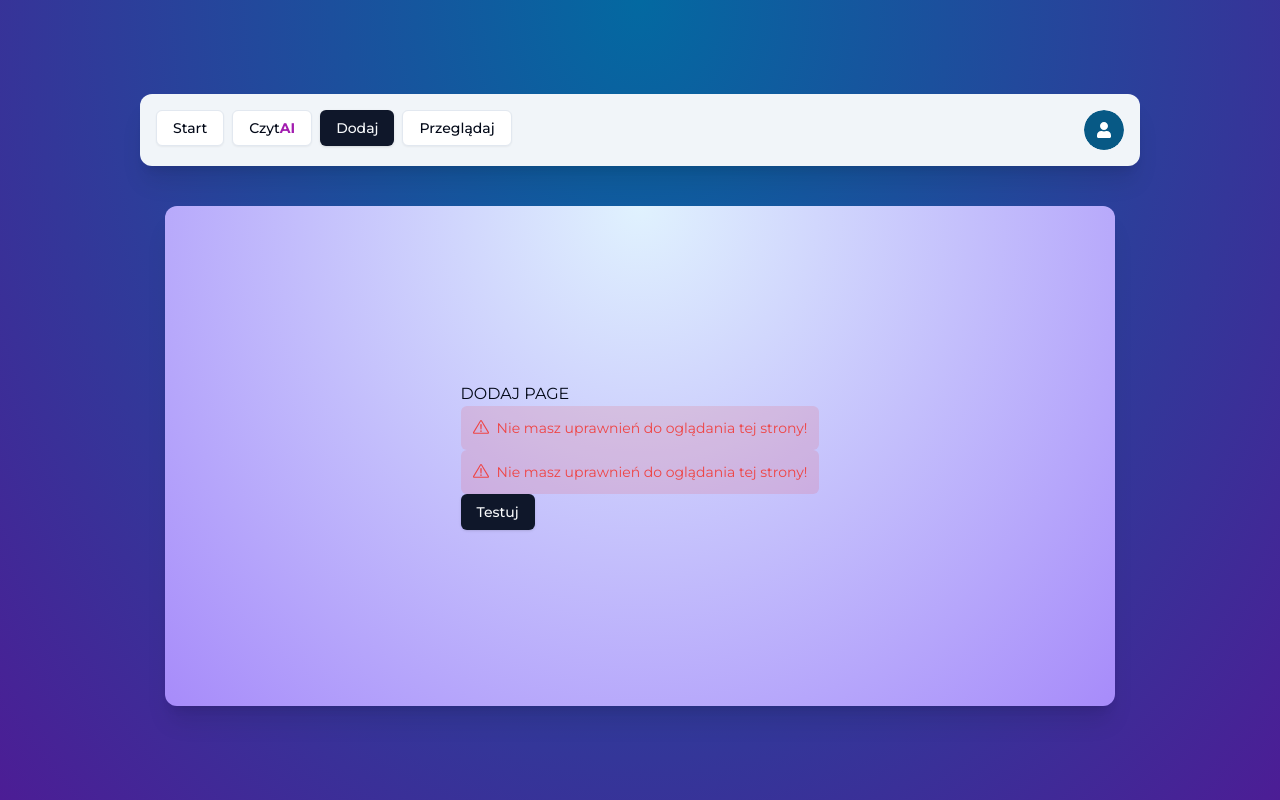
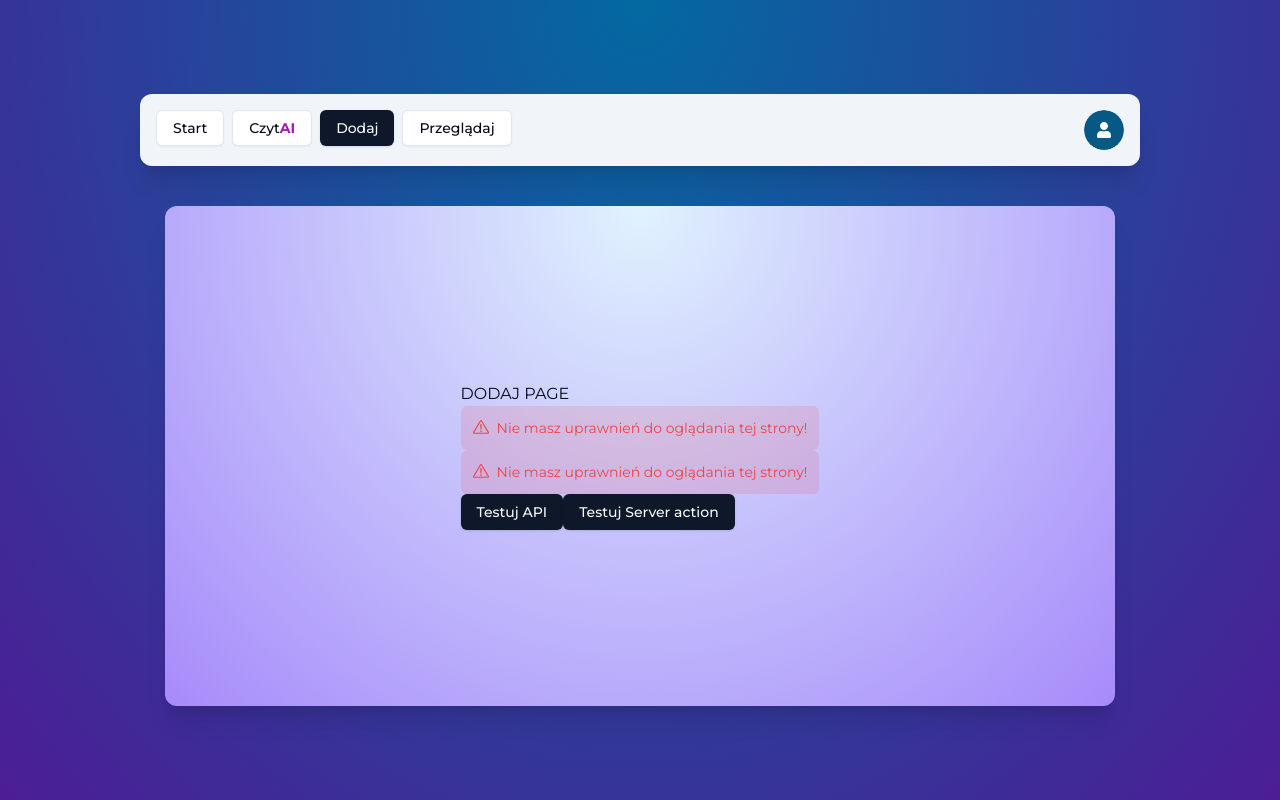
Before and after one commit to Elldrigar/na-regale, a Next.js app: page /add in a window 1280 px wide. Built offline with nearby package versions, Linux system fonts and the light colour scheme; no server answers.

Commit message:
add server action for admin

```diff
--- /dev/null
+++ b/actions/admin-action.ts
@@ -0,0 +1,14 @@
+'use server'
+
+import { currentRole } from '@/lib/auth'
+import { UserRole } from '@prisma/client'
+
+export const adminActions = async () => {
+    const role = await currentRole()
+
+    if (role !== UserRole.ADMIN) {
+        return { error: 'Brak dostępu!' }
+    }
+
+    return { succes: 'Witaj adminie, lecimy dalej!' }
+}
--- a/app/(protected)/add/page.tsx
+++ b/app/(protected)/add/page.tsx
@@ -5,6 +5,7 @@ import { RoleGate } from '@/components/auth/role-gate'
 import { FormSuccess } from '@/components/notification/form-success'
 import { Button } from '@/components/ui/button'
 import { toast } from 'sonner'
+import { adminActions } from '@/actions/admin-action'
 
 const add = () => {
     const onApiRouteClick = () => {
@@ -13,6 +14,17 @@ const add = () => {
                 toast.success('Masz dostęp!')
             } else {
                 toast.error('Brak dostepu')
+            }
+        })
+    }
+
+    const onServerActionClick = () => {
+        adminActions().then((data) => {
+            if (data.error) {
+                toast.error(data.error)
+            }
+            if (data.succes) {
+                toast.success(data.succes)
             }
         })
     }
@@ -27,7 +39,8 @@ const add = () => {
                 <FormSuccess message='Jesteś Adminem! Enjoy the power!' />
             </RoleGate>
 
-            <Button onClick={onApiRouteClick}>Testuj</Button>
+            <Button onClick={onApiRouteClick}>Testuj API</Button>
+            <Button onClick={onServerActionClick}>Testuj Server action</Button>
         </div>
     )
 }
```
